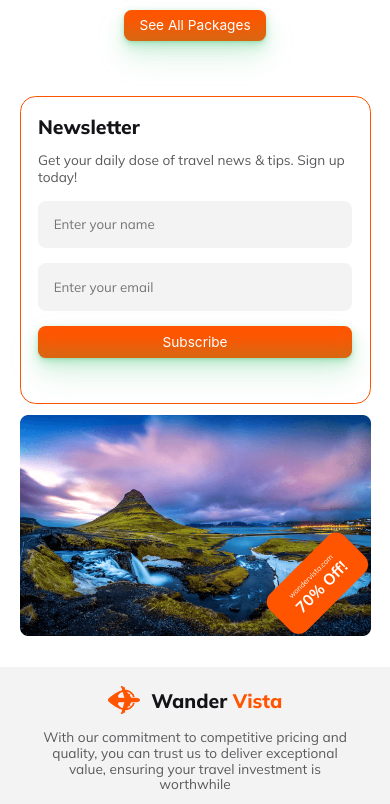
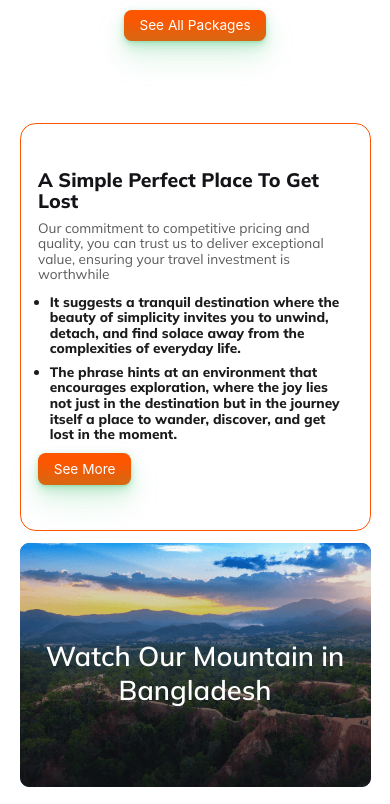
Before and after one commit to MD-HABIB-ULLA/project-2, a plain HTML site: page index.html in a window 390 px wide. Shown: the part 6631-7435 px from the top of the page. Drawn offline with Linux system fonts and the light colour scheme.

Commit message:
final done

```diff
--- a/css/style.css
+++ b/css/style.css
@@ -544,6 +544,71 @@ body {
 }
 
 /* end of deal section  */
+/* <!-- watch section */
+.perfect-place {
+    width: 81.25%;
+    margin: auto;
+    margin-top: 4vw;
+    display: flex;
+    gap: 5%;
+}
+
+.perfect-place-text {
+    width: 45%;
+    padding: 3%;
+    border: .2vw solid #FF5400;
+    border-radius: 1vw;
+}
+
+.perfect-place-text h3 {
+    color: #131318;
+    font-size: 2vw;
+    font-weight: 800;
+    line-height: 2vw;
+    margin-bottom: 1vw;
+}
+
+.perfect-place-text p {
+    margin-bottom: 1vw;
+    color: #5A5A5D;
+    font-family: Mulish;
+    font-size: 0.9vw;
+    font-weight: 400;
+    line-height: 1.4vw;
+
+}
+.perfect-place-text ul{
+    margin-bottom: 1vw;
+    color: #1c1c1d;
+    font-family: Mulish;
+    font-size: 0.9vw;
+    font-weight: 800;
+    line-height: 1.4vw;
+    padding-left:1.3vw ;
+}
+.perfect-place-text ul li{
+    margin-bottom: 1vw;
+}
+.perfect-place-img{
+    position: relative;
+    width: 50%;
+}
+.perfect-place-img img {
+    width: 100%;
+}
+.mid{
+    position: absolute;
+    top: 39%;
+    left: 0%;
+    font-size: 3vw;
+    font-weight: 600;
+    text-align: center;
+    color: #FFF;
+}
+
+/* end of best section */
+
+
 
 /* newalatter section */
 
@@ -1041,6 +1106,62 @@ footer {
     }
 
     /* end of deal section  */
+    /* <!-- watch section */
+.perfect-place {
+    width: 90%;
+    margin-top: 7vw;
+    flex-direction: column;
+}
+
+.perfect-place-text {
+    width: 100%;
+    padding: 5%;
+    border: .4vw solid #FF5400;
+    border-radius: 4vw;
+    margin-top: 7vw;
+}
+
+.perfect-place-text h3 {
+    font-size: 5vw;
+    line-height: 5.5vw;
+    margin-bottom: 2vw;
+    margin-top: 7vw;
+}
+
+.perfect-place-text p {
+    margin-bottom: 3vw;
+    font-size: 3.5vw;
+    line-height: 4vw;
+
+}
+.perfect-place-text ul{
+    margin-bottom: 3vw;
+    font-size: 3.5vw;
+    line-height: 4vw;
+    padding-left:3vw ;
+}
+.perfect-place-text ul li{
+    margin-bottom: 2vw;
+}
+.perfect-place-img{
+    position: relative;
+    width: 100%;
+    margin:3vw 0vw 7vw 0vw;
+}
+.perfect-place-img img {
+    width: 100%;
+
+
+}
+.mid{
+    position: absolute;
+    top: 39%;
+    left: 0%;
+    font-size: 7vw;
+    color: #FFF;
+}
+
+/* end of best section */
 
     /* newalatter section */
 
--- a/index.html
+++ b/index.html
@@ -971,6 +971,7 @@
                     </button>
                 </div>
             </div>
+
             <div class="Deals">
                 <div class="deal-1">
                     <div class="small-det">
@@ -997,7 +998,25 @@
                     See All Packages
                 </button>
             </div>
+        </section >
+        <!-- watch section -->
+        <section class="perfect-place">
+            <div class="perfect-place-text">
+                <h3>A Simple Perfect Place To Get Lost</h3>
+                <p>Our commitment to competitive pricing and quality, you can trust us to deliver exceptional value, ensuring your travel investment is worthwhile</p>
+                <ul class="perfect-place-list">
+                    <li> It suggests a tranquil destination where the beauty of simplicity invites you to unwind, detach, and find solace away from the complexities of everyday life.</li>
+                    <li>The phrase hints at an environment that encourages exploration, where the joy lies not just in the destination but in the journey itself a place to wander, discover, and get lost in the moment.</li>
+                </ul>
+                <button class="btn">See More</button>
+            </div>
+            <div class="perfect-place-img">
+                <img src="images/watch.png" alt="">
+                <div class="mid"><p>Watch Our Mountain in Bangladesh</p></div>
+            </div>
         </section>
+
+        <!-- this is  news latter sectioon -->
         <section class="news">
             <div class="news-box">
                 <h3>Newsletter</h3>
@@ -1015,6 +1034,9 @@
             </div>
         </section>
     </main>
+    <!-- end of news latter box -->
+
+    <!-- footer section start -->
     <footer>
         <div class="foot">
             <div class="logo">
```
Also changed, not shown: images/watch.png (renamed from images/Group 40089.png).
